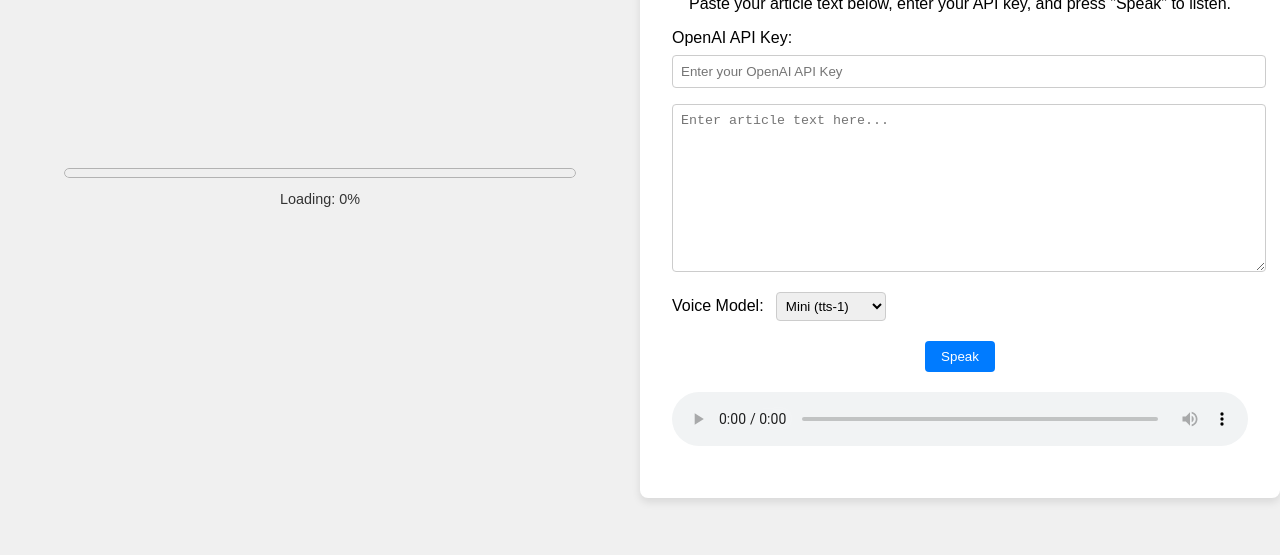
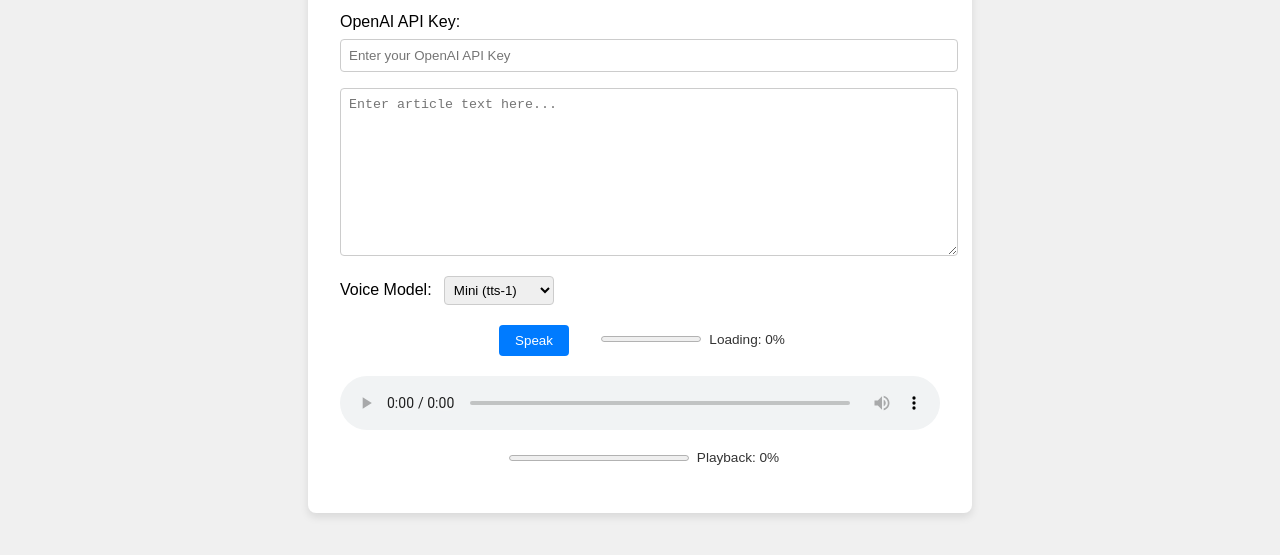
Before and after one commit to maethu1337/article-2-audio, a plain HTML site: page index.html in a window 1280 px wide. Both pictures are taken after a click on the button "Speak". Shown: the part 207-762 px from the top of the page. Drawn offline with Linux system fonts and the light colour scheme.

Commit message:
loading and playback bar

```diff
--- a/index.html
+++ b/index.html
@@ -7,10 +7,6 @@
     <link rel="stylesheet" href="style.css">
 </head>
 <body>
-        <div class="progress-container">
-            <progress id="progress-bar" value="0" max="100"></progress>
-            <span id="progress-label">Loading: 0%</span>
-        </div>
     <div class="container">
         <h1>Article to Audio</h1>
         <p>Paste your article text below, enter your API key, and press "Speak" to listen.</p>
@@ -28,8 +24,16 @@
         </div>
         <div class="controls">
             <button id="speak-btn">Speak</button>
+            <span class="progress-inline">
+                <progress id="progress-bar" value="0" max="100"></progress>
+                <span id="progress-label">Loading: 0%</span>
+            </span>
         </div>
         <audio id="audio-player" controls></audio>
+        <div class="playback-progress-container">
+            <progress id="playback-progress" value="0" max="100"></progress>
+            <span id="playback-label">Playback: 0%</span>
+        </div>
         <div id="status" class="status"></div>
     </div>
     <script src="script.js"></script>
--- a/script.js
+++ b/script.js
@@ -19,6 +19,11 @@ apiKeyInput.addEventListener('input', () => {
 const modelSelect = document.getElementById('model-select');
 
 speakBtn.addEventListener('click', async () => {
+    const playbackProgress = document.getElementById('playback-progress');
+    const playbackLabel = document.getElementById('playback-label');
+    playbackProgress.value = 0;
+    playbackProgress.max = 100;
+    playbackLabel.textContent = 'Playback: 0%';
     const progressBar = document.getElementById('progress-bar');
     const progressLabel = document.getElementById('progress-label');
     progressBar.value = 0;
@@ -114,19 +119,27 @@ speakBtn.addEventListener('click', async () => {
                 statusDiv.textContent = 'Playing audio...';
                 firstChunkPlayed = true;
 
-                // When first chunk ends, play the rest sequentially
-                let currentIdx = 1;
+                // Custom playback progress
+                let currentIdx = 0;
+                let totalChunks = chunks.length;
+                playbackProgress.value = 0;
+                playbackLabel.textContent = `Playback: 0%`;
+
                 audioPlayer.onended = async function playNextChunk() {
-                    while (!audioBlobs[currentIdx] && currentIdx < chunks.length && !errorOccurred) {
+                    currentIdx++;
+                    playbackProgress.value = Math.round((currentIdx / totalChunks) * 100);
+                    playbackLabel.textContent = `Playback: ${playbackProgress.value}%`;
+                    while (!audioBlobs[currentIdx] && currentIdx < totalChunks && !errorOccurred) {
                         await new Promise(res => setTimeout(res, 100));
                     }
                     if (audioBlobs[currentIdx]) {
                         const nextUrl = URL.createObjectURL(audioBlobs[currentIdx]);
                         audioPlayer.src = nextUrl;
                         audioPlayer.play();
-                        currentIdx++;
-                    } else if (currentIdx >= chunks.length) {
+                    } else if (currentIdx >= totalChunks) {
                         statusDiv.textContent = 'Finished speaking.';
+                        playbackProgress.value = 100;
+                        playbackLabel.textContent = 'Playback: 100%';
                     }
                 };
             }
--- a/style.css
+++ b/style.css
@@ -1,20 +1,39 @@
-.progress-container {
-    margin-bottom: 1rem;
+.playback-progress-container {
+    margin: 1rem 0 0 0;
     display: flex;
-    flex-direction: column;
     align-items: center;
-    width: 100%;
+    justify-content: center;
+}
+
+#playback-progress {
+    width: 180px;
+    height: 12px;
+    margin: 0 0.5rem;
+}
+
+#playback-label {
+    font-size: 0.85rem;
+    color: #333;
+    min-width: 80px;
+    text-align: left;
+}
+.progress-inline {
+    display: inline-flex;
+    align-items: center;
+    margin-left: 1rem;
 }
 
 #progress-bar {
-    width: 80%;
-    height: 20px;
-    margin-bottom: 0.5rem;
+    width: 100px;
+    height: 12px;
+    margin: 0 0.5rem;
 }
 
 #progress-label {
-    font-size: 0.9rem;
+    font-size: 0.85rem;
     color: #333;
+    min-width: 60px;
+    text-align: left;
 }
 .model-toggle {
     margin-bottom: 1rem;
```
